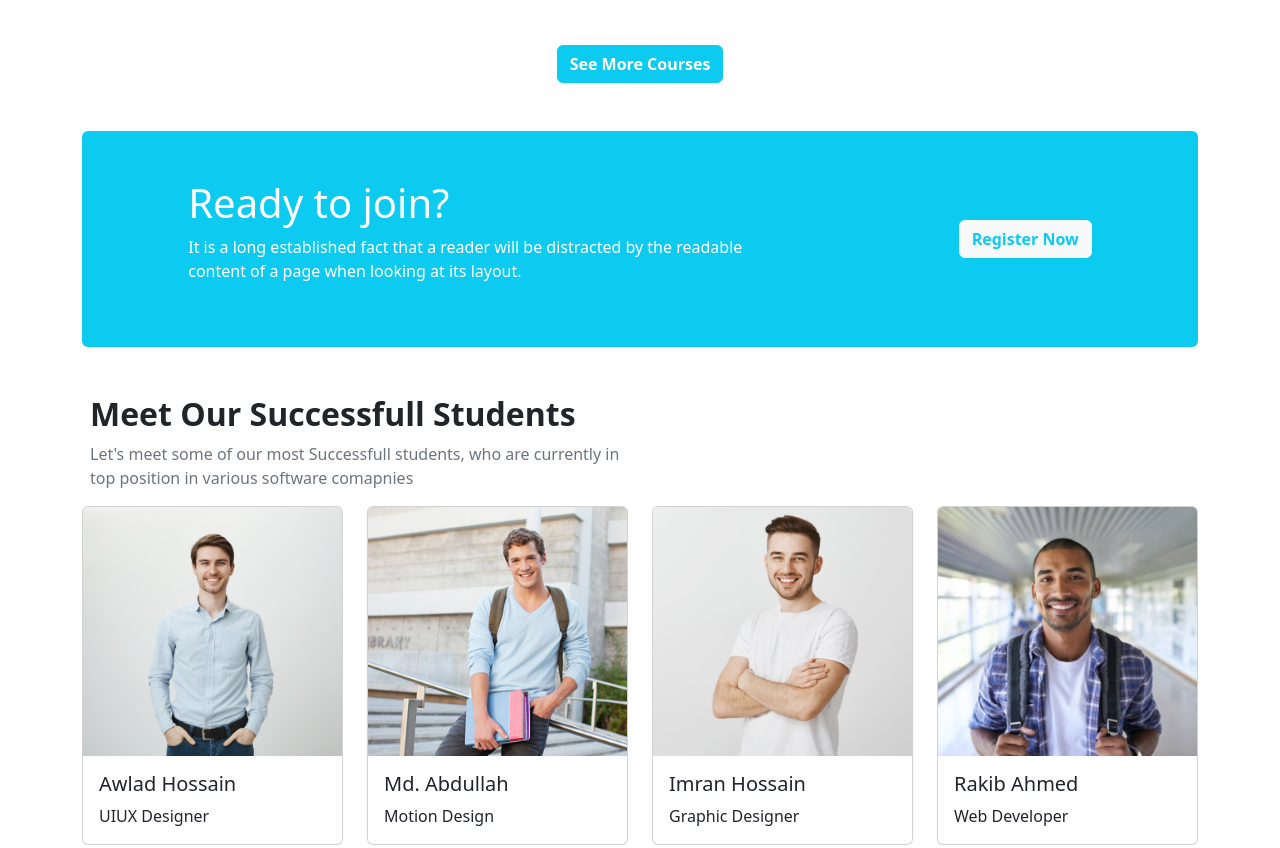
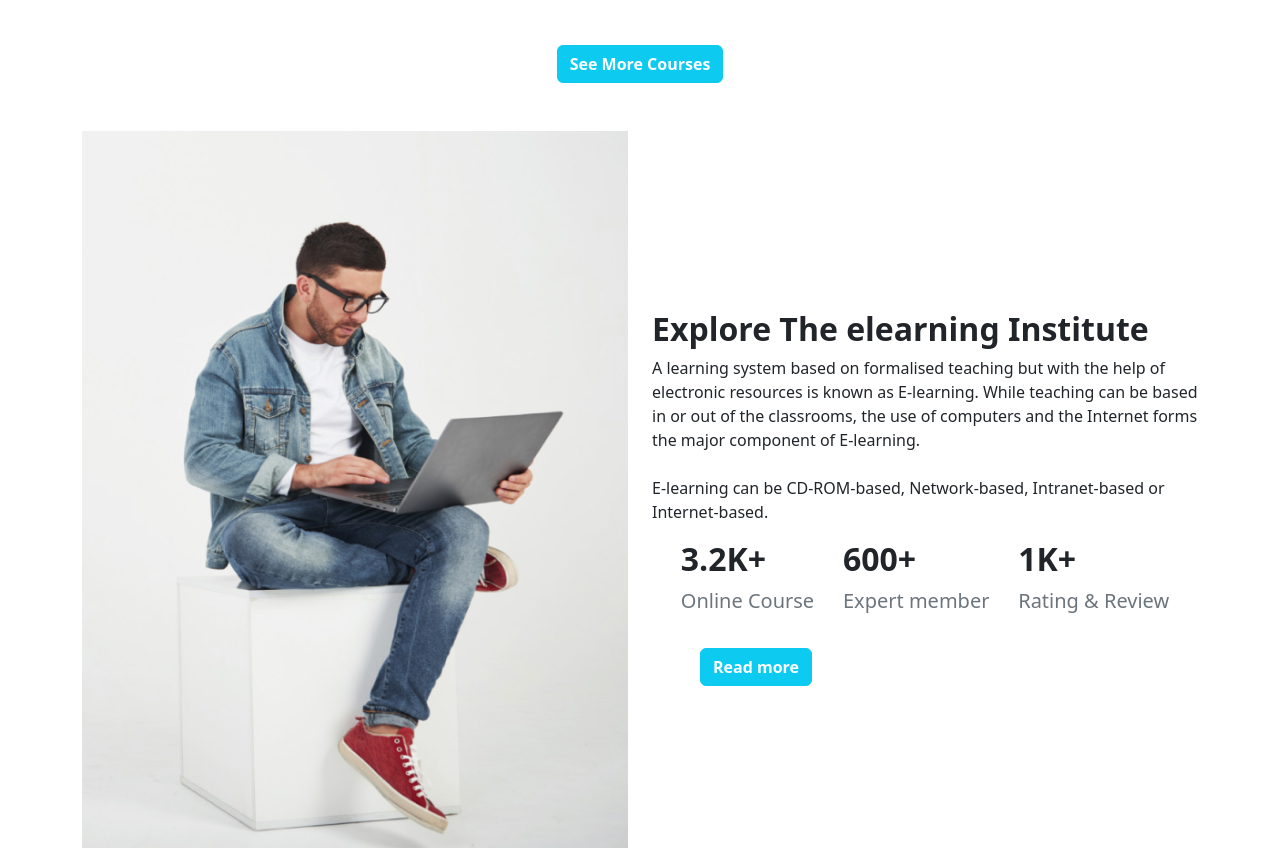
Before and after one commit to sadiq1020/assignment-three, a plain HTML site: page index.html in a window 1280 px wide. Shown: the part 1321-2169 px from the top of the page. Drawn offline with nearby package versions, Linux system fonts and the light colour scheme.

Commit message:
elearning section done

```diff
--- a/index.html
+++ b/index.html
@@ -206,7 +206,44 @@
             </div>
         </section>
 
-        <!-- Joinning scetion -->
+        <!-- Elearning institute -->
+        <section class="container my-5">
+            <div class="row">
+                <div class="col-12 col-md-6 col-lg-6">
+                    <img class="img-fluid" src="./images/working.png" alt="">
+                </div>
+                <div class="col-12 col-md-6 col-lg-6 d-flex justify-content-center align-items-center">
+                    <div>
+                        <h2 class="fw-bold">Explore The elearning Institute</h2>
+                        <p>A learning system based on formalised teaching but with the help of
+                            electronic resources is known
+                            as E-learning. While teaching can be based in or out of the classrooms, the use of computers
+                            and
+                            the Internet forms the major component of E-learning. <br><br> E-learning can be
+                            CD-ROM-based,
+                            Network-based, Intranet-based or Internet-based.</p>
+                        <div class="d-flex justify-content-evenly">
+                            <div>
+                                <h2 class="fw-bold">3.2K+</h2>
+                                <p class="text-muted fs-5">Online Course</p>
+                            </div>
+                            <div>
+                                <h2 class="fw-bold">600+</h2>
+                                <p class="text-muted fs-5">Expert member</p>
+                            </div>
+                            <div>
+                                <h2 class="fw-bold">1K+</h2>
+                                <p class="text-muted fs-5">Rating & Review</p>
+                            </div>
+                        </div>
+                        <button type="button" class="btn btn-info text-white ms-5 mt-3"><strong>Read
+                                more</strong></button>
+                    </div>
+                </div>
+            </div>
+        </section>
+
+        <!-- Joinning section -->
         <section class="container mb-5">
 
             <div
@@ -269,30 +306,19 @@
                     </div>
                 </div>
             </div>
-            <!-- <div class="row bg-info p-5">
-                <div class="d-flex justify-content-between align-items-center">
-                    <div class="col-12 col-md-12 col-lg-6">
-                        <h1>Ready to join?</h1>
-                        <p>It is a long established fact that a reader will be distracted by the readable content of a
-                            page
-                            when looking at its layout.</p>
-                    </div>
-                    <div class="col-12 col-md-12 col-lg-6">
-                        <button type="button" class="btn btn-success">See More Courses</button>
-                    </div>
-                </div>
-            </div> -->
         </section>
 
         <!-- Successful students -->
         <section class="container mb-5">
-            <div class="w-50 ps-2">
+            <div class="row">
+                <div class="col-12 col-md-6 col-lg-6">
                     <h2 class="fw-bold">Meet Our Successfull Students</h2>
                     <p class="text-muted">Let's meet some of our most Successfull students, who are currently in top
                         position
                         in various
                         software
                         comapnies</p>
+                </div>
             </div>
             <div>
                 <div class="row row-cols-1 row-cols-md-2 row-cols-lg-4 g-4">
@@ -335,6 +361,7 @@
                 </div>
             </div>
         </section>
+
         <!-- faq -->
         <section class="container" id="faq">
             <div class="d-flex justify-content-center">
```
Lines whose indentation alone changed are shown as unchanged.
